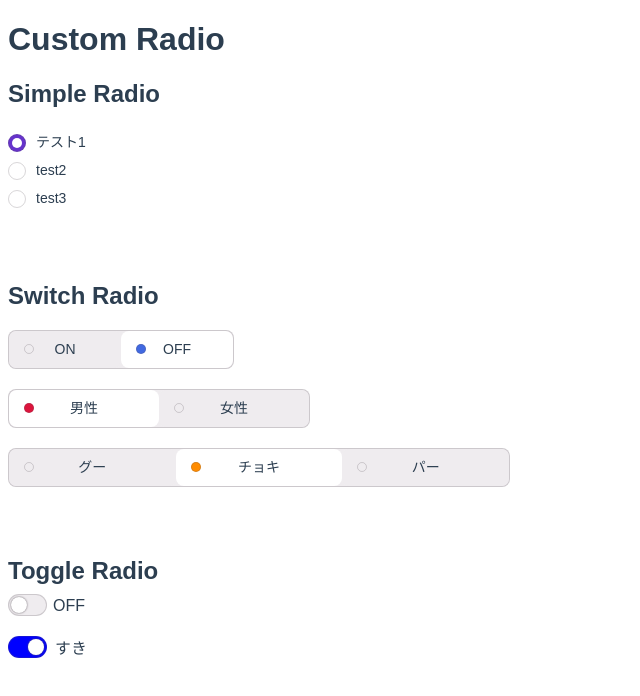
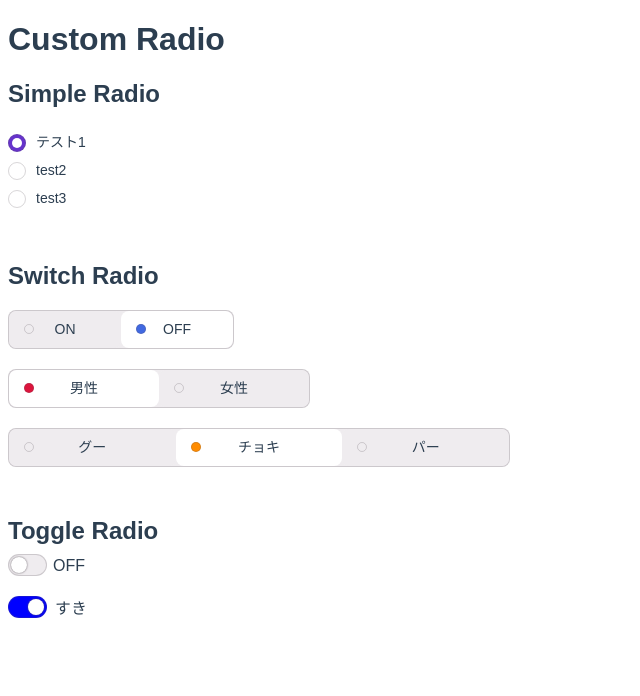
Before and after one commit to high-g/vue-custom-radio, a Vue app: page / in a window 1280 px wide. Shown: the top 696 px of the page, without its empty margins (0-640 px from the left). Built offline with nearby package versions, Linux system fonts and the light colour scheme.

Commit message:
[update]幅調整

```diff
--- a/src/App.vue
+++ b/src/App.vue
@@ -2,7 +2,7 @@
   <div id="app">
     <h1>Custom Radio</h1>
 
-    <div class="mb70">
+    <div class="mb50">
       <h2>Simple Radio</h2>
       <VueCustomRadio
         radioType="simple"
@@ -15,7 +15,7 @@
       />
     </div>
 
-    <div class="mb70">
+    <div class="mb50">
       <h2>Switch Radio</h2>
       <VueCustomRadio
         radioType="switch"
@@ -51,7 +51,7 @@
       />
     </div>
 
-    <div class="mb50">
+    <div>
       <h2>Toggle Radio</h2>
       <VueCustomRadio
         radioType="toggle"
```
